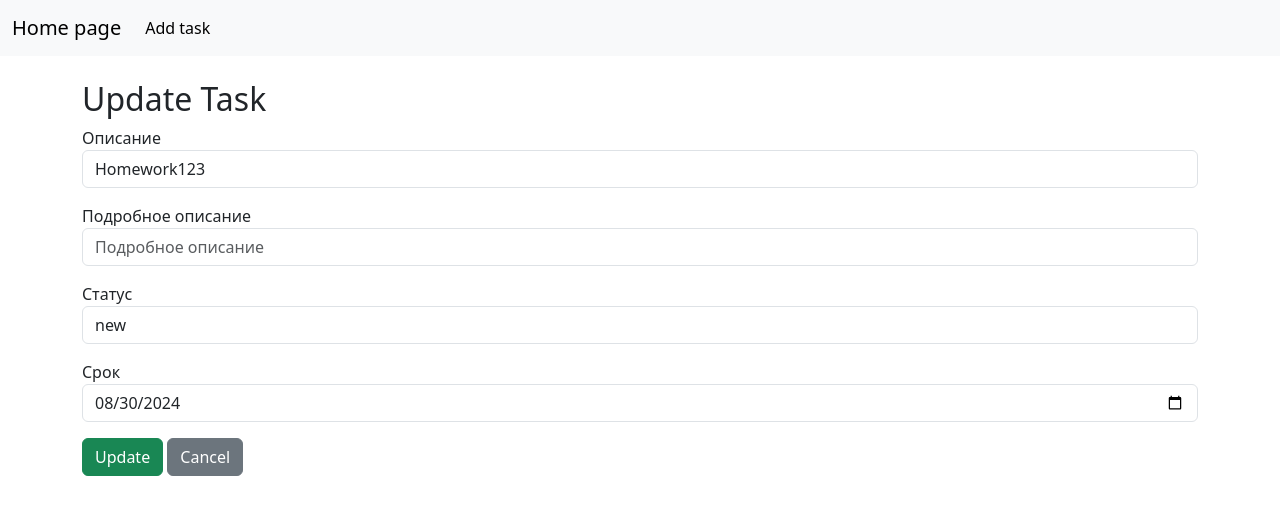
After one commit to azamatclb/azamat_arzygulov52, a Django app: page /task/1/update/ in a window 1280 px wide. The commit adds this page. Shown: the top 515 px of the page. Run offline with Django 5.2, Linux system fonts and the light colour scheme; data comes from the database, SQL or seed files in the repository.

Commit message:
Создал частичную форму для создания и редактирования задач

```diff
--- a/webapp/templates/index.html
+++ b/webapp/templates/index.html
@@ -13,8 +13,11 @@
                         <h5 class="card-title">{{ task.status }}</h5>
                         <h6 class="card-subtitle mb-2 text-body-secondary">{{ task.deadline|date:'Y-m-d' }}</h6>
                         <p class="card-text">{{ task.description }}</p>
-                        <a href="task/{{ task.id }}/" class="btn btn-success">Detail <i
+                        <a href="{% url 'task_details' task.pk %}" class="btn btn-success">Detail <i
                                 class="bi bi-arrow-right"></i></a>
+                        <a href="{% url 'task_update' task.pk %}" class="btn btn-success">Update <i
+                                class="bi bi-arrow-right"></i></a>
+
                     </div>
                 </div>
             {% endfor %}
--- /dev/null
+++ b/webapp/templates/partial/task_form.html
@@ -0,0 +1,21 @@
+<div class="form-group mb-3">
+    <label for="description">Описание</label>
+    <input type="text" class="form-control" name="description" id="description"
+           value="{{ task.description|default_if_none:'' }}" placeholder="Описание" required>
+</div>
+<div class="form-group mb-3">
+    <label for="detailed_description">Подробное описание</label>
+    <input type="text" class="form-control" name="detailed_description" id="detailed_description"
+           value="{{ task.detailed_description|default_if_none:'' }}" placeholder="Подробное описание">
+</div>
+<div class="form-group mb-3">
+    <label for="status">Статус</label>
+    <input type="text" class="form-control" name="status" id="status"
+           value="{{ task.status|default_if_none:'' }}" placeholder="Статус" required>
+</div>
+<div class="form-group mb-3">
+    <label for="deadline">Срок</label>
+    <input type="date" class="form-control" name="deadline" id="deadline"
+           value="{{ task.deadline|date:'Y-m-d'|default_if_none:'' }}" required>
+</div>
+<button type="submit" class="btn btn-success">{{ button_text }}</button>
--- /dev/null
+++ b/webapp/templates/task_update.html
@@ -0,0 +1,16 @@
+{% extends 'base.html' %}
+
+{% block title %}
+    <title>Update task: {{ task.pk }} {{ task.description }}</title>
+{% endblock %}
+
+{% block content %}
+    <div class="container mt-4">
+        <h2>Update Task</h2>
+        <form action="{% url 'task_update' task.pk %}" method="post">
+            {% csrf_token %}
+            {% include 'partial/task_form.html' with button_text='Update'%}
+            <a href="{% url 'task_details' task.pk %}" class="btn btn-secondary">Cancel</a>
+        </form>
+    </div>
+{% endblock %}
--- a/webapp/urls.py
+++ b/webapp/urls.py
@@ -1,9 +1,10 @@
 from django.urls import path
 from . import views
-from .views import index, create_task, task_details
+from .views import index, create_task, task_details, task_update
 
 urlpatterns = [
     path('', index, name='index'),
     path('create/', create_task, name='create_task'),
-    path('task/<int:pk>/', task_details)
+    path('task/<int:pk>/', task_details, name='task_details'),
+    path('task/<int:pk>/update/', task_update, name='task_update')
 ]
--- a/webapp/views.py
+++ b/webapp/views.py
@@ -1,5 +1,5 @@
 from django.http import HttpResponseRedirect
-from django.shortcuts import render, redirect
+from django.shortcuts import render, redirect, get_object_or_404
 
 from webapp.models import TaskManage
 
@@ -30,10 +30,20 @@ def create_task(request):
     return render(request, 'create_task.html', context={'task': task})
 
 
-def task_details(request, *args, pk, **kwargs):
-    try:
-        task = TaskManage.objects.get(id=pk)
-        pass
-    except TaskManage.DoesNotExist:
-        return HttpResponseRedirect('/')
-    return render(request, 'task_details.html', context={'task': task})
+def task_details(request, pk):
+    task = get_object_or_404(TaskManage, pk=pk)
+    return render(request, 'task_details.html', {'task': task})
+
+
+def task_update(request, pk):
+    task = get_object_or_404(TaskManage, pk=pk)
+
+    if request.method == "POST":
+        task.description = request.POST.get('description')
+        task.status = request.POST.get("status")
+        task.deadline = request.POST.get("deadline")
+        task.detailed_description = request.POST.get("detailed_description")
+        task.save()
+        return redirect('task_details', pk=task.pk)
+
+    return render(request, 'task_update.html', context={'task': task})
```
Also changed, not shown: webapp/templates/create_task.html (+4 -20 lines).
